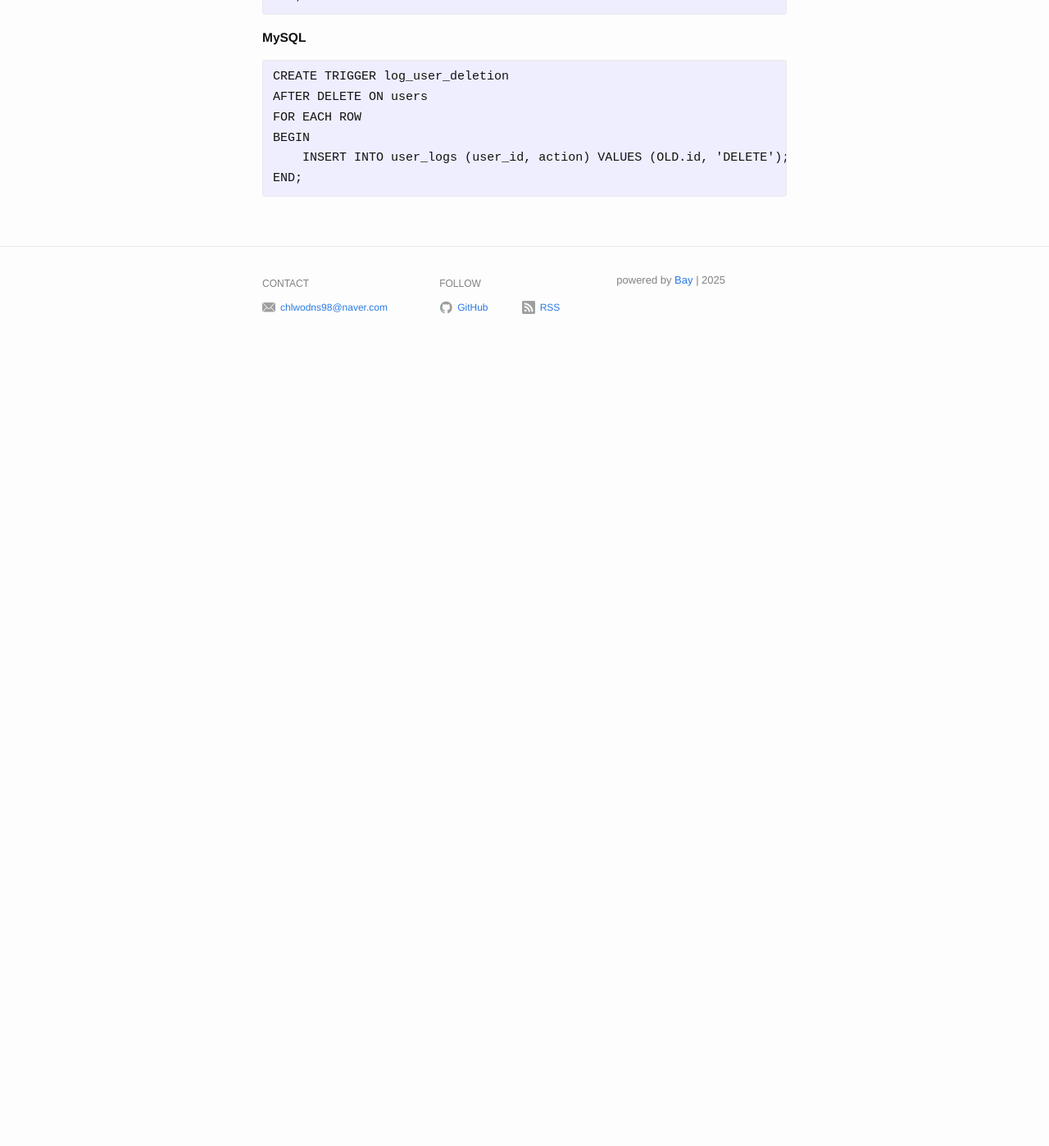
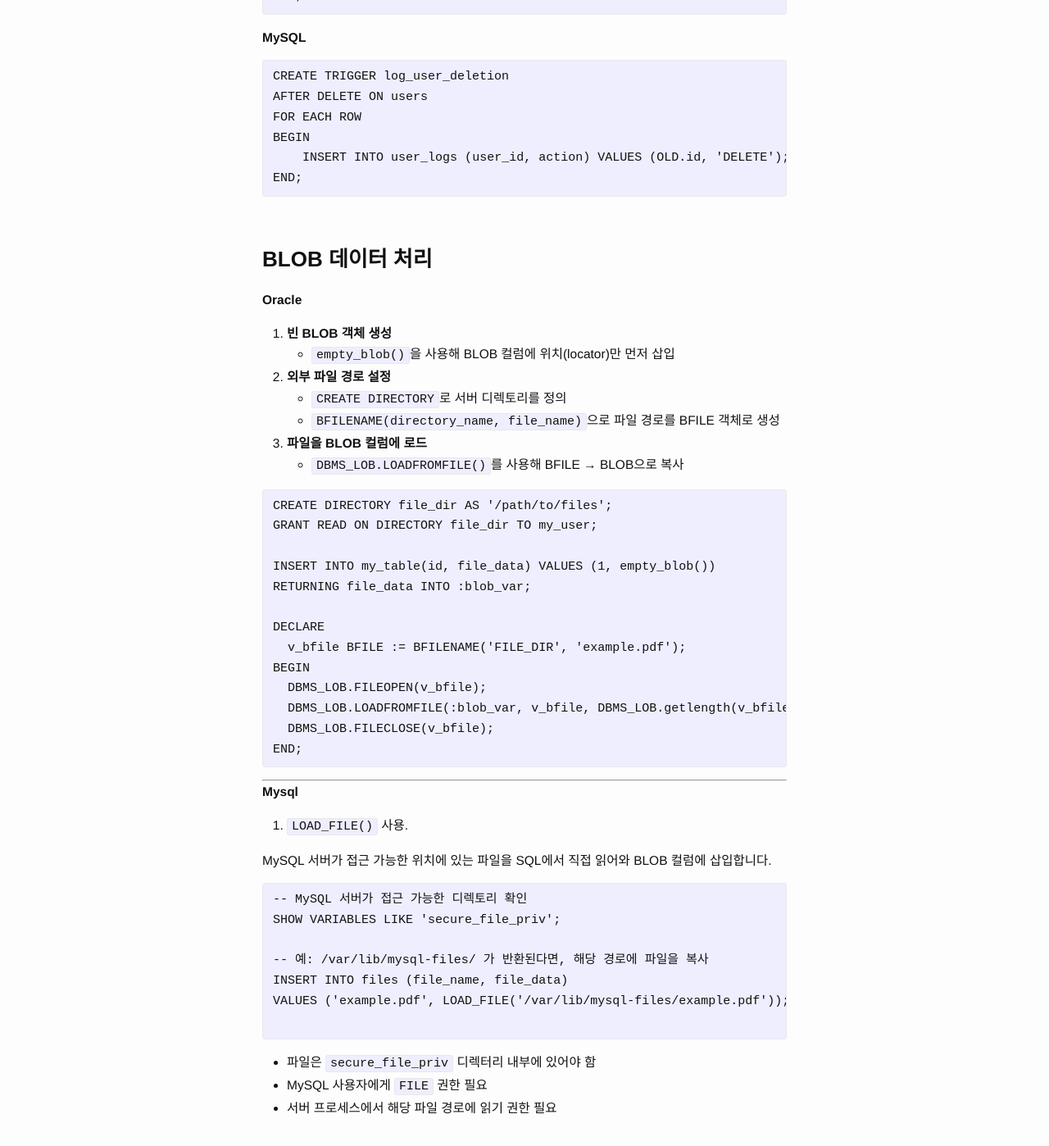
Before and after one commit to Jaeun-Choi98/jaeun-choi98.github.io, a Jekyll site: the page built from _posts/2025-01-30-sql.md, in a window 1280 px wide and 1400 px high, scrolled down 12628 px. Shown: the whole window at 82% size. Built offline with Jekyll 4.4.1, drawn with Linux system fonts in a browser that asks for light colours; before the commit the page ends 13066 px from its top, so only the background shows below that.

Commit message:
modify sql content

````diff
--- a/_posts/2025-01-30-sql.md
+++ b/_posts/2025-01-30-sql.md
@@ -604,3 +604,55 @@ BEGIN
     INSERT INTO user_logs (user_id, action) VALUES (OLD.id, 'DELETE');
 END;
 ```
+
+<br>
+
+### **BLOB 데이터 처리**
+
+**Oracle**
+
+1. **빈 BLOB 객체 생성**
+   - `empty_blob()`을 사용해 BLOB 컬럼에 위치(locator)만 먼저 삽입
+2. **외부 파일 경로 설정**
+   - `CREATE DIRECTORY`로 서버 디렉토리를 정의
+   - `BFILENAME(directory_name, file_name)`으로 파일 경로를 BFILE 객체로 생성
+3. **파일을 BLOB 컬럼에 로드**
+   - `DBMS_LOB.LOADFROMFILE()`를 사용해 BFILE → BLOB으로 복사
+
+```sql
+CREATE DIRECTORY file_dir AS '/path/to/files';
+GRANT READ ON DIRECTORY file_dir TO my_user;
+
+INSERT INTO my_table(id, file_data) VALUES (1, empty_blob())
+RETURNING file_data INTO :blob_var;
+
+DECLARE
+  v_bfile BFILE := BFILENAME('FILE_DIR', 'example.pdf');
+BEGIN
+  DBMS_LOB.FILEOPEN(v_bfile);
+  DBMS_LOB.LOADFROMFILE(:blob_var, v_bfile, DBMS_LOB.getlength(v_bfile));
+  DBMS_LOB.FILECLOSE(v_bfile);
+END;
+```
+
+---
+
+**Mysql**
+
+1. `LOAD_FILE()` 사용.
+
+MySQL 서버가 접근 가능한 위치에 있는 파일을 SQL에서 직접 읽어와 BLOB 컬럼에 삽입합니다.
+
+```sql
+-- MySQL 서버가 접근 가능한 디렉토리 확인
+SHOW VARIABLES LIKE 'secure_file_priv';
+
+-- 예: /var/lib/mysql-files/ 가 반환된다면, 해당 경로에 파일을 복사
+INSERT INTO files (file_name, file_data)
+VALUES ('example.pdf', LOAD_FILE('/var/lib/mysql-files/example.pdf'));
+
+```
+
+- 파일은 `secure_file_priv` 디렉터리 내부에 있어야 함
+- MySQL 사용자에게 `FILE` 권한 필요
+- 서버 프로세스에서 해당 파일 경로에 읽기 권한 필요
````
